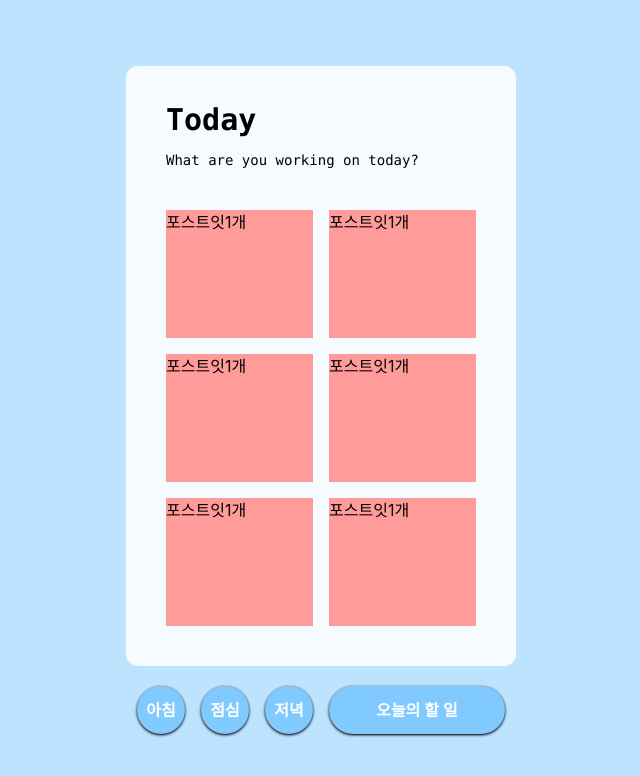
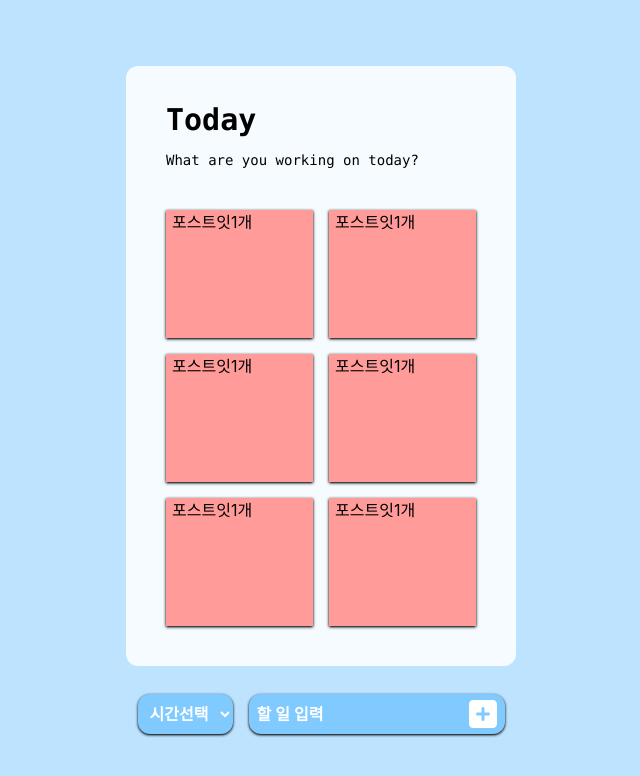
Before and after one commit to LakeOnBoarding/Tost-It, a React (Create React App) app: page /todo in a window 1280 px wide. Both pictures are taken after a click on the button "오늘의 할 일". Shown: the top 776 px of the page, without its empty margins (319-959 px from the left). Built offline with nearby package versions, Linux system fonts and the light colour scheme.

Commit message:
[feat] select box 유효성 검사

```diff
--- a/src/API/customAxios.ts
+++ b/src/API/customAxios.ts
@@ -15,18 +15,23 @@ export const customAuthAxios = axios.create({
   },
 });
 
-//customAuthAxios.interceptors.request.use(
-//    function (config) {
-//        const loginInfo = JSON.parse(localStorage.getItem("loginStorage"));
-//        const accessToken = loginInfo.token;
-//        //const refreshToken = loginInfo.refreshToken;
-//        if (accessToken) {
-//            config.headers["Authorization"] = `Bearer ${accessToken}`;
-//            //config.headers.common["Refresh-Token"] = `Bearer ${refreshToken}`;
-//        }
-//        return config;
-//    },
-//    function (error) {
-//        return Promise.reject(error);
-//    }
-//)
+// interface localStorage {
+//   access_token: string
+// }
+
+customAuthAxios.interceptors.request.use(
+  function (config) {
+    console.log(localStorage.getItem("access_token"));
+    //const loginInfo = JSON.parse(localStorage.access_token);
+    //const accessToken = loginInfo.token;
+    ////const refreshToken = loginInfo.refreshToken;
+    //if (accessToken) {
+    //  config.headers["Authorization"] = `Bearer ${accessToken}`;
+    //  //config.headers.common["Refresh-Token"] = `Bearer ${refreshToken}`;
+    //}
+    return config;
+  },
+  function (error) {
+    return Promise.reject(error);
+  }
+);
--- /dev/null
+++ b/src/Component/PostItem/PostItem.tsx
@@ -0,0 +1,9 @@
+function PostItem() {
+  return (
+    <div>
+      <div className="w-50 h-32 bg-post_red px-1.5 shadow shadow-black">포스트잇1개</div>
+    </div>
+  );
+}
+
+export default PostItem;
--- /dev/null
+++ b/src/Component/SelectInputBox/SelectInputBox.tsx
@@ -0,0 +1,57 @@
+import { useState } from "react";
+import { FontAwesomeIcon } from "@fortawesome/react-fontawesome";
+import { faSquarePlus as plus } from "@fortawesome/free-solid-svg-icons";
+
+function SelectInputBox() {
+  const [selectedOption, setSelectedOption] = useState("");
+
+  const handleRegisterInput = () => {
+    if (selectedOption === "") {
+      alert("시간을 선택해주세요.");
+    }
+    // else {
+    //   try {
+    //     const todoCreateRes = await customAuthAxios.post("todos", selectedOption);
+    //   } catch (error) {
+
+    //   }
+    // }
+  };
+
+  const handleSelectChange = (e: React.ChangeEvent<HTMLSelectElement>) => {
+    setSelectedOption(e.target.value);
+  };
+
+  return (
+    <form className="text-center mt-2">
+      <select
+        className="w-30 h-10 text-white rounded-xl shadow shadow-black bg-point_blue font-semibold p-2"
+        defaultValue=""
+        onChange={handleSelectChange}
+      >
+        <option disabled value="">
+          시간선택
+        </option>
+        <option value="1">아침❤️</option>
+        <option value="2">점심💛</option>
+        <option value="3">저녁💙</option>
+      </select>
+      <label className="w-fit h-fit inline-block relative">
+        <input
+          type="text"
+          className="ml-4 w-64 rounded-xl shadow shadow-black bg-point_blue font-semibold p-2 pr-10 placeholder-white "
+          placeholder="할 일 입력"
+        />
+        <FontAwesomeIcon
+          icon={plus}
+          size="2xl"
+          style={{ color: "#ffff" }}
+          className="absolute top-1 right-2 cursor-pointer pl-2"
+          onClick={handleRegisterInput}
+        />
+      </label>
+    </form>
+  );
+}
+
+export default SelectInputBox;
--- a/src/Pages/Todo/Todo.tsx
+++ b/src/Pages/Todo/Todo.tsx
@@ -1,9 +1,17 @@
 // import { useContext } from "react";
 // import { UserContext } from "../context/UserContext";
+import { useState } from "react";
 import Button from "../../Component/Button/Button";
+import PostItem from "../../Component/PostItem/PostItem";
+import SelectInputBox from "../../Component/SelectInputBox/SelectInputBox";
 
 function Todo() {
   // const token = useContext(UserContext);
+  const [showInp, setShowInp] = useState<boolean>(false);
+
+  const handleShowInput = () => {
+    setShowInp(true);
+  };
 
   return (
     <div className="bg-main_skyblue flex flex-col justify-center items-center h-screen">
@@ -13,15 +21,16 @@ function Todo() {
           What are you working on today?
         </p>
         <div className="p-10 grid grid-cols-2 gap-4">
-          <div className="w-50 h-32 bg-post_red">포스트잇1개</div>
-          <div className="w-50 h-32 bg-post_red">포스트잇1개</div>
-          <div className="w-50 h-32 bg-post_red">포스트잇1개</div>
-          <div className="w-50 h-32 bg-post_red">포스트잇1개</div>
-          <div className="w-50 h-32 bg-post_red">포스트잇1개</div>
-          <div className="w-50 h-32 bg-post_red">포스트잇1개</div>
+          <PostItem></PostItem>
+          <PostItem></PostItem>
+          <PostItem></PostItem>
+          <PostItem></PostItem>
+          <PostItem></PostItem>
+          <PostItem></PostItem>
         </div>
       </section>
-      <section className="w-96  mt-5 flex-row text-lx ">
+      {!showInp && (
+        <section className="w-96  mt-5 flex-row text-lx">
           <Button size="small" onClick={() => console.log("아침")}>
             아침
           </Button>
@@ -31,10 +40,17 @@ function Todo() {
           <Button size="small" onClick={() => console.log("저녁")}>
             저녁
           </Button>
-        <Button size="medium" onClick={() => console.log("gkfdlf")}>
+          <Button size="medium" onClick={handleShowInput}>
             오늘의 할 일
           </Button>
         </section>
+      )}
+
+      {showInp && (
+        <section className="w-96  mt-5 flex-row text-lx">
+          <SelectInputBox />{" "}
+        </section>
+      )}
     </div>
   );
 }
```
Lines whose indentation alone changed are shown as unchanged.
